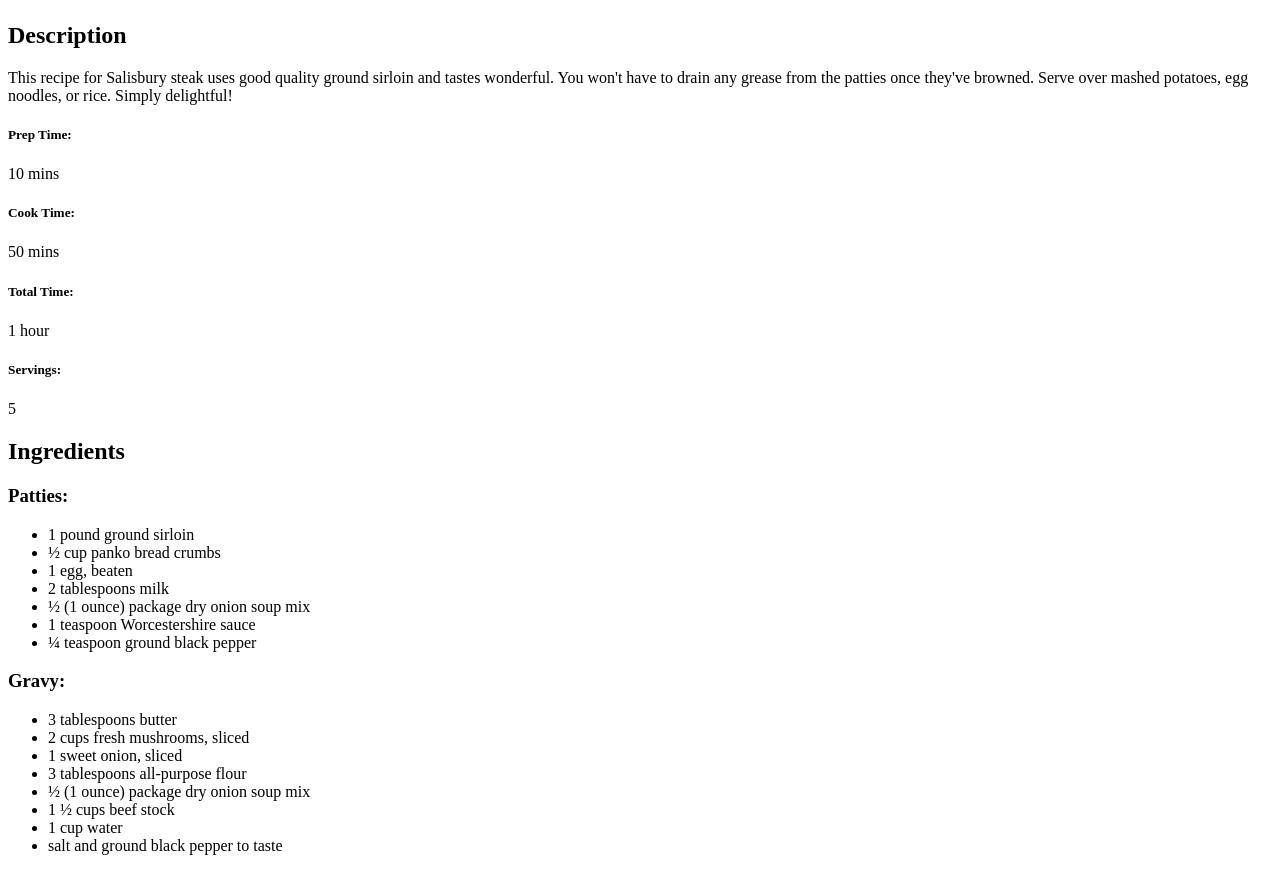
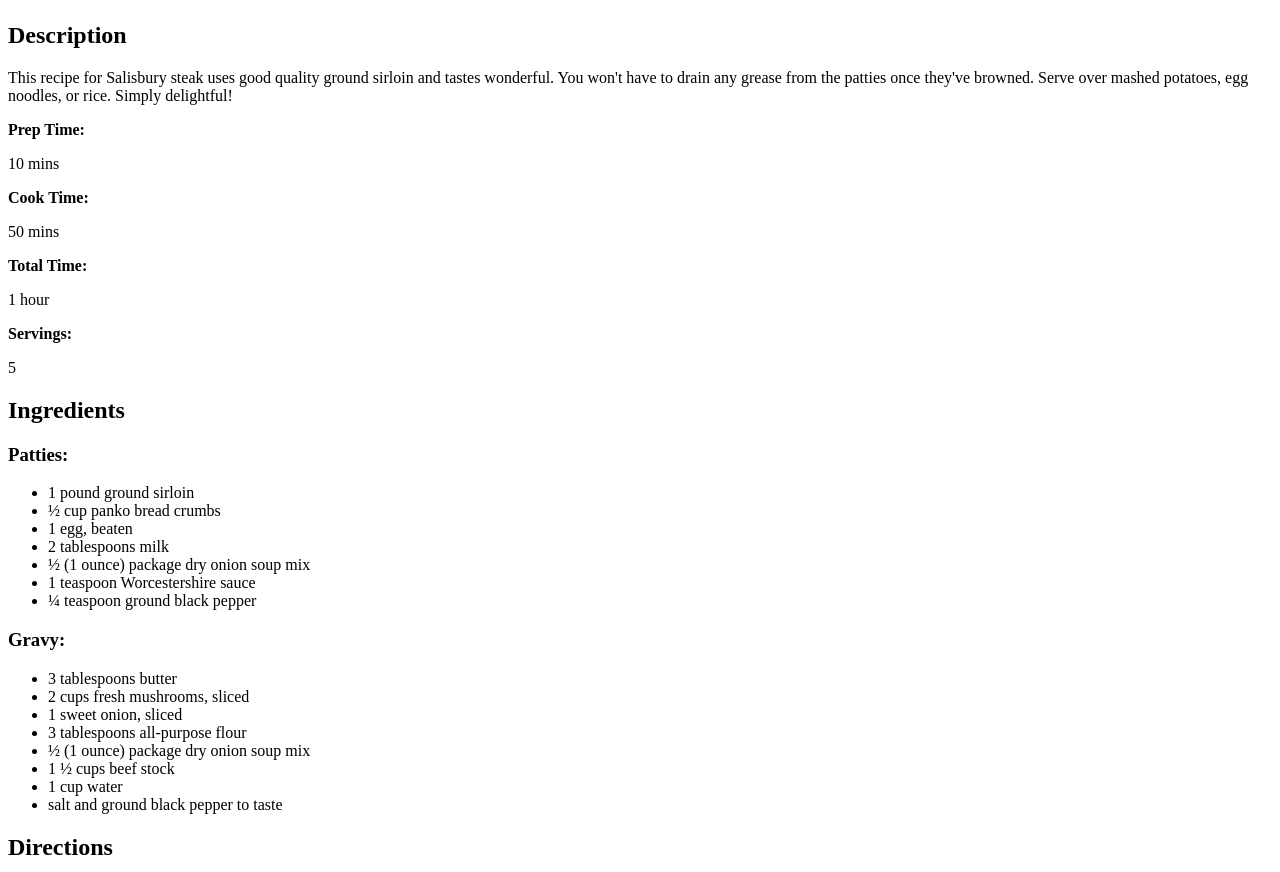
Before and after one commit to jeamarie/odin-recipes, a plain HTML site: page recipes/midwest-salisbury-steak.html in a window 1280 px wide. Shown: the part 828-1700 px from the top of the page. Drawn offline with Linux system fonts and the light colour scheme.

Commit message:
Display tags for prep guide in <p> instead of H5

```diff
--- a/recipes/midwest-salisbury-steak.html
+++ b/recipes/midwest-salisbury-steak.html
@@ -10,13 +10,13 @@
     <img src="./images/steak.png" alt="A juicy salisbury steak with gravy, onions, and herbs on a plate.">
     <h2><strong>Description</strong></h2>
     <p>This recipe for Salisbury steak uses good quality ground sirloin and tastes wonderful. You won't have to drain any grease from the patties once they've browned. Serve over mashed potatoes, egg noodles, or rice. Simply delightful!</p>
-    <h5>Prep Time:</h5>
+    <p><strong>Prep Time:</strong></p>
     <p>10 mins</p>
-    <h5>Cook Time:</h5>
+    <p><strong>Cook Time:</strong></p>
     <p>50 mins</p>
-    <h5>Total Time:</h5>
+    <p><strong>Total Time:</strong></p>
     <p>1 hour</p>
-    <h5>Servings:</h5>
+    <p><strong>Servings:</strong></p>
     <p>5</p>
     <h2><strong>Ingredients</strong></h2>
     <h3><strong>Patties:</strong></h3>
```
